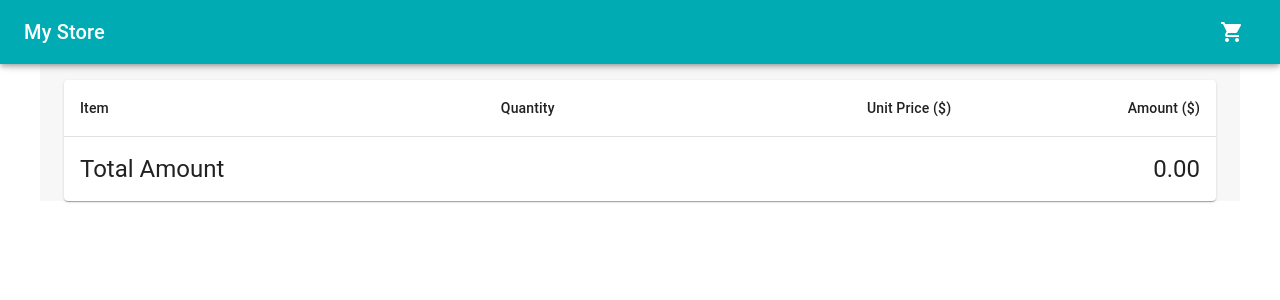
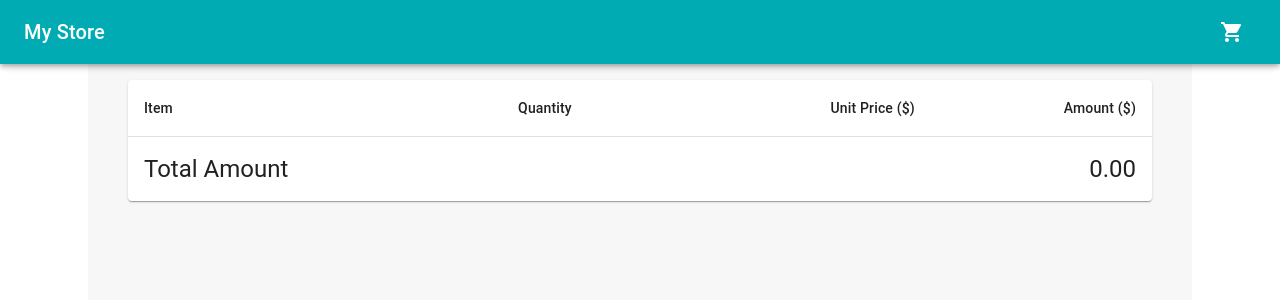
Before and after one commit to imashaWe/e-commerce-cart, a React (Create React App) app: page /cart in a window 1280 px wide. Shown: the top 300 px of the page. Built offline with nearby package versions, Linux system fonts and the light colour scheme.

Commit message:
update design

```diff
--- a/src/App.js
+++ b/src/App.js
@@ -1,17 +1,26 @@
 import TopAppBar from "./view/header/top-app-bar";
 import {useRoutes} from "react-router-dom";
 import {routes} from "./config/routes";
-import {Container} from "@mui/material";
+import {Box, Container, Grid} from "@mui/material";
 
 function App() {
     const router = useRoutes(routes)
     return (
         <>
             <TopAppBar/>
-            <Container fixed sx={{pt:10,bgcolor:'background.main'}}>
-                {router}
-            </Container>
-
+            <Grid
+                container
+                spacing={0}
+                direction="column"
+                alignItems="center"
+                justifyContent="center"
+            >
+                <Grid item>
+                    <Box fixed sx={{pt:10,px:5,overflow: 'auto',bgcolor:'background.main'}} height="88vh" width="80vw">
+                        {router}
+                    </Box>
+                </Grid>
+            </Grid>
         </>
     );
 }
--- a/src/view/componets/product-card.js
+++ b/src/view/componets/product-card.js
@@ -5,22 +5,27 @@ import CardContent from '@mui/material/CardContent';
 import CardMedia from '@mui/material/CardMedia';
 import Button from '@mui/material/Button';
 import Typography from '@mui/material/Typography';
-import {Chip, Grid} from "@mui/material";
+import {Avatar, Chip, Grid} from "@mui/material";
 import AddShoppingCartIcon from '@mui/icons-material/AddShoppingCart';
-import {useDispatch} from "react-redux";
+import ShoppingCartIcon from '@mui/icons-material/ShoppingCart';
+import {useDispatch, useSelector} from "react-redux";
 import {addToCart} from "../../actions/cart-action";
 
 
 export default function ProductCard(props) {
     const product = props.product;
+    const cart = useSelector((state) => state.cart);
     const dispatch = useDispatch();
 
-    const handleAddToCart = ()=>{
+    const handleAddToCart = () => {
         dispatch(addToCart(product));
     }
 
+    const cartRef = cart.find((item) => item.id === product.id);
+    const qty = !cartRef ? 0 : cartRef.qty;
+
     return (
-        <Card sx={{ maxWidth: 345  ,marginY:2}}>
+        <Card sx={{maxWidth: 345, marginY: 2}}>
             <CardMedia
                 component="img"
                 alt="green iguana"
@@ -38,12 +43,21 @@ export default function ProductCard(props) {
             <CardActions>
                 <Grid container justifyContent="space-between">
                     <Grid item>
-                        <Chip label={`$ ${product.price}`} color="primary" />
+                        <Chip variant="outlined" color="secondary" avatar={<Avatar>$</Avatar>}
+                              label={`${product.price}`}/>
                     </Grid>
                     <Grid>
-                        <Button color="secondary" onClick={handleAddToCart} variant="contained">
-                            Add to cart <AddShoppingCartIcon sx={{ml:2}}/>
-                        </Button>
+                        {
+                            qty ?
+                                <Button color="secondary" onClick={handleAddToCart} variant="outlined">
+                                   Cart ({qty})
+                                    <ShoppingCartIcon sx={{ml: 2}}/>
+                                </Button>
+                                :
+                                <Button color="secondary" onClick={handleAddToCart} variant="contained">
+                                    Add to cart <AddShoppingCartIcon sx={{ml: 2}}/>
+                                </Button>
+                        }
                     </Grid>
                 </Grid>
             </CardActions>
```
